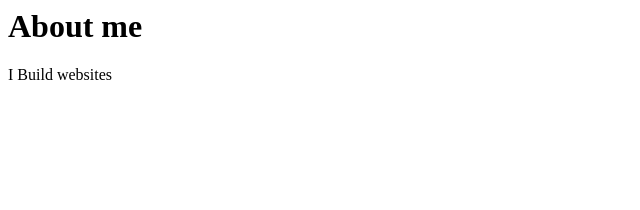
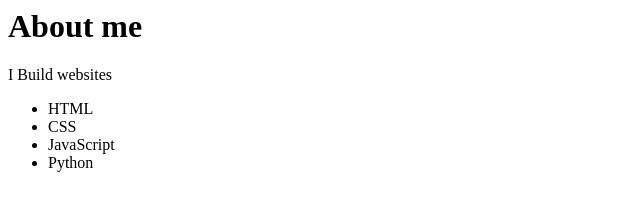
Before and after one commit to vansh532006/web-foundation, a plain HTML site: page index.html in a window 1280 px wide. Shown: the whole page, without its empty margins (0-640 px from the left). Drawn offline with Linux system fonts and the light colour scheme.

Commit message:
list some languages

```diff
--- a/index.html
+++ b/index.html
@@ -5,5 +5,11 @@
     <body>
           <h1>About me</h1>
           <p> I Build websites</p>
+          <ul>
+            <li>HTML</li>
+            <li>CSS</li>
+            <li>JavaScript</li>
+            <li>Python</li>
+          </ul>
     </body>
 </html>
```
